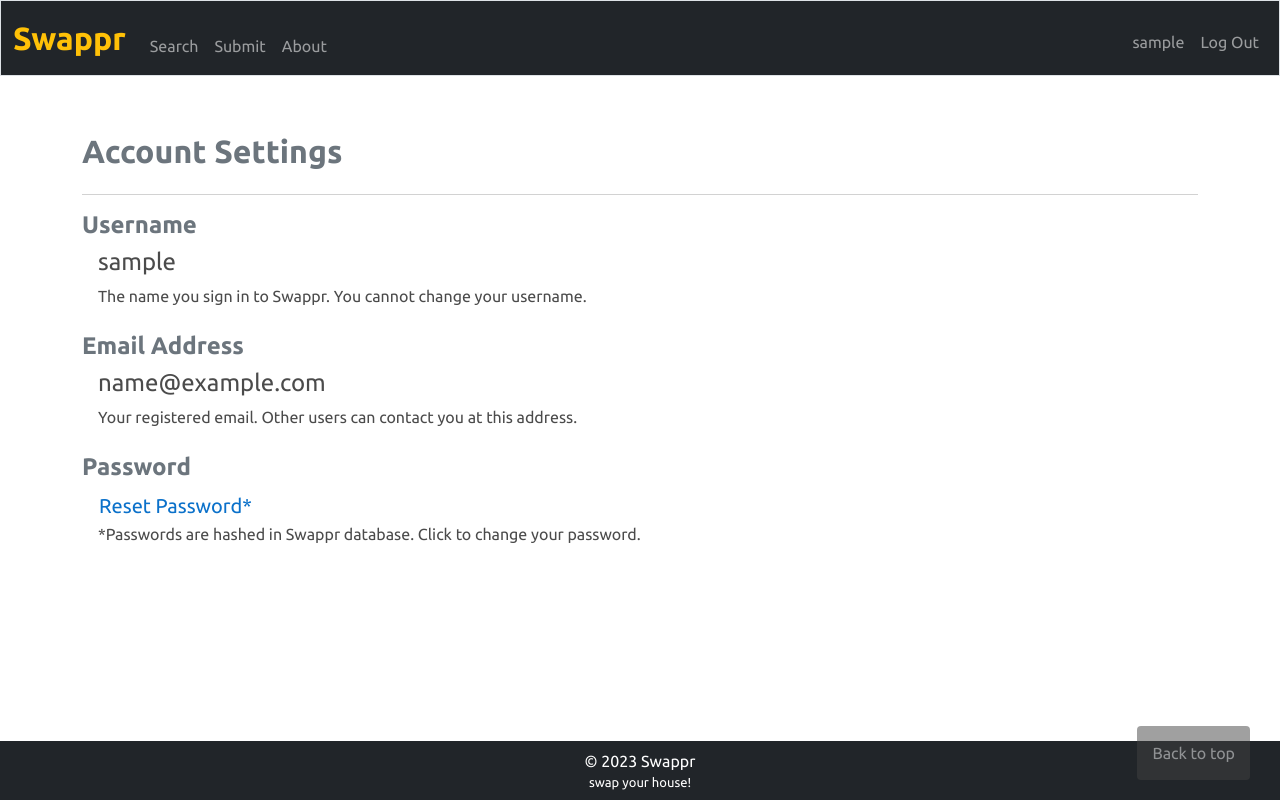
After one commit to a-tsagkalidis/swappr, a Flask app: page /account in a window 1280 px wide. The commit adds this page. Run offline with Flask 3, Linux system fonts and the light colour scheme; the visitor is signed in with stand-in values (Sample User, id 1); some libraries are stand-ins or nearby versions.

Commit message:
Update: account.html added; reset password added

```diff
--- a/app.py
+++ b/app.py
@@ -70,7 +70,7 @@ def signup():
         email = request.form.get('email').lower()
         username = request.form.get('username').lower()
         password = request.form.get('password')
-        confirmPassword = request.form.get('confirmPassword')
+        confirm_password = request.form.get('confirmPassword')
 
         # Check if all form fields are filled and valid, else flash error and reload the route
         try:
@@ -79,10 +79,10 @@ def signup():
                 email,
                 username,
                 password,
-                confirmPassword
+                confirm_password
             )
 
-            # Hash the password before storing it
+            # Hash password before storing it
             hashed_password = generate_password_hash(
                 password,
                 method='scrypt',
@@ -177,9 +177,10 @@ def signin():
             session['username'] = user_data[0]['username']
             session['email'] = user_data[0]['email']
 
-            # Redirect user to home page
             # Update log with INFO msg
             app.logger.info(f"User with username `{session['username']}` and user_id {session['user_id']} just signed in.")
+
+            # Redirect user to home page
             return redirect('/')
 
         except ValueError as err:
@@ -311,7 +312,7 @@ def update_exposure():
     submission_id = request.form.get('submission_id')
     new_exposure = request.form.get('new_exposure')
 
-    # Update the exposure value in the database
+    # Update exposure value in the database
     query = '''
             UPDATE submissions
             SET exposure = ?
@@ -592,5 +593,63 @@ def search():
         )
 
 
+@app.route('/account', methods = ['GET', 'POST'])
+@login_required
+def account():
+    # Get user data
+    user_id = session['user_id']
+
+    if request.method == 'POST':
+        # Get user submitted form data
+        old_password = request.form.get('oldPassword')
+        new_password = request.form.get('newPassword')
+        confirm_new_password = request.form.get('confirmNewPassword')
+
+        # Fetch user hash
+        query = '''
+                SELECT hash FROM users
+                WHERE id = ?;
+                '''
+        hash = cursor_fetch(query, user_id)
+
+        try:
+            password_reset_validation(
+                old_password,
+                new_password,
+                confirm_new_password,
+                hash
+            )
+
+            # Hash new password before storing it
+            hashed_new_password = generate_password_hash(
+                new_password,
+                method='scrypt',
+                salt_length=16
+            )
+
+            # Update new hashed password in the database
+            query = '''
+                    UPDATE users
+                    SET hash = ?
+                    WHERE id = ?;
+                    '''
+            cursor_execute(query, hashed_new_password, user_id)
+
+            # Update log with INFO msg
+            app.logger.info(f"User with username `{session['username']}` and user_id {user_id} changed password.")
+
+        except ValueError as err:
+            # Update log with ERROR msg
+            app.logger.error(f'Password reset failed: {err}')
+            return render_template('/account.html', error=err)
+
+        flash('Password successfully changed!')
+        return render_template('/account.html')
+    else:
+        return render_template('/account.html')
+
+
+
+
 if __name__ == '__main__':
     app.run(debug=True)
--- a/static/css/styles.css
+++ b/static/css/styles.css
@@ -7,8 +7,12 @@ html {
 }
 body {
     /* font-family: 'Trebuchet MS', sans-serif; */
+    font-family: 'Ubuntu', sans-serif;
     color: rgb(75, 75, 75);
     margin-bottom: auto;
+    display: flex;
+    flex-direction: column;
+    min-height: 100vh;
 }
 a {
     text-decoration: none;
@@ -17,7 +21,12 @@ a {
 .fs-8 {
     font-size: small;
 }
+main {
+    flex: 1;
+}
 /* Core styles */
+
+
 
 
 
@@ -120,6 +129,16 @@ a {
     color: rgb(223, 0, 0);
     transition: .5s;
 }
+
+.btn-reset {
+    color: #0b71ca;
+    text-decoration: none;
+}
+
+.btn-w-70px {
+    width: 70px;
+}
+
 /* Buttons */
 
 
--- a/static/js/script.js
+++ b/static/js/script.js
@@ -142,7 +142,7 @@ function handleBackspace(input, minValue) {
 }
 
 function validateSubmitForm() {
-    const submitForm = document.querySelector('.submitForm');
+    const submitForm = document.querySelector('#submitForm');
     const exposure = submitForm.elements["exposure"].value;
     const houseType = submitForm.elements["houseType"].value;
     const squareMeters = submitForm.elements["squareMeters"].value;
@@ -450,8 +450,4 @@ if (window.location.pathname === '/search') {
         // Update the hidden input field that will send the values to backend
         document.getElementById('bathrooms').value = JSON.stringify({ min: values[0], max: values[1] })
     });
-
-
-
-
 }
--- /dev/null
+++ b/templates/account.html
@@ -0,0 +1,74 @@
+{% extends "layout.html" %}
+
+{% block title %}
+    Account
+{% endblock %}
+
+{% block main %}
+  <div class="container mt-2">
+		<!-- Account information -->
+    <h1 class="mb-4 fw-bold fs-2 text-secondary">Account Settings</h1>
+		<hr>
+
+		<!-- Username -->
+		<h3 class="mb-1 fs-4 fw-bold text-secondary">Username</h2>
+		<div class="form-group mb-4 fw-normal fs-4 px-3">
+			<p class="mb-1">{{ session['username'] }}</p>
+			<p class="mb-1 fs-6 fw-light">The name you sign in to Swappr. You cannot change your username.</p>
+		</div>
+
+		<!-- Email address -->
+		<h3 class="mb-1 fs-4 fw-bold text-secondary">Email Address</h2>
+		<div class="form-group mb-4 fw-normal fs-4 px-3">
+			<p class="mb-1">{{ session['email'] }}</p>
+			<p class="mb-1 fs-6 fw-light">Your registered email. Other users can contact you at this address.</p>
+		</div>
+
+		<!-- Password -->
+		<h3 class="mb-1 fs-4 fw-bold text-secondary">Password</h2>
+		<div class="form-group mb-4 fw-normal fs-4 px-3">
+			<form method="post" action="/account" id="...">
+				<!-- <button type="button" class="btn btn-link btn-reset fs-5 fw-3 p-0">Reset Password*</button> -->
+
+				<button type="button" class="btn btn-link btn-reset fs-5 fw-3 p-0" data-bs-toggle="modal" data-bs-target="#exampleModal" data-bs-whatever="Reset Password*">Reset Password*</button>
+				<p class="mb-1 fs-6 fw-light">*Passwords are hashed in Swappr database. Click to change your password.</p>
+
+				<div class="modal fade" id="exampleModal" tabindex="-1" aria-labelledby="exampleModalLabel" aria-hidden="true">
+					<div class="modal-dialog modal-sm modal-dialog-centered modal-dialog-scrollable">
+						<div class="modal-content">
+							<div class="modal-header">
+								<h1 class="modal-title fs-5" id="exampleModalLabel">Password reset</h1>
+								<button type="button" class="btn-close" data-bs-dismiss="modal" aria-label="Close"></button>
+							</div>
+							<div class="modal-body">
+								<div class="mb-4">
+									<input type="password" class="form-control" name="oldPassword" placeholder="Old password">
+								</div>
+								<div class="mb-4">
+									<input type="password" class="form-control" name="newPassword" placeholder="New password">
+								</div>
+								<div class="mb-3">
+									<input type="password" class="form-control" name="confirmNewPassword" placeholder="Confirm new password">
+								</div>
+							</div>
+							<div class="modal-footer">
+								<button type="button" class="btn btn-secondary btn-w-70px" data-bs-dismiss="modal">Close</button>
+								<button type="submit" class="btn btn-primary btn-w-70px">Save</button>
+							</div>
+						</div>
+					</div>
+				</div>
+
+
+
+			</form>
+		</div>
+
+
+		<!-- Submit Button
+		<form method="post" action="/account" id="...">
+			<button type="submit" class="mb-4 btn btn-warning">Search</button>
+		</form> -->
+
+  </div>
+{% endblock %}
--- a/templates/edit_submission.html
+++ b/templates/edit_submission.html
@@ -7,7 +7,7 @@
 {% block main %}
   <div class="container mt-2">
     <h1 class="mb-4 fw-bold fs-2 text-secondary">Edit Your Submission</h1>
-    <form action="/edited_submission" method="post" class="submitForm" onsubmit="return validateForm()">
+    <form action="/edited_submission" method="post" id="submitForm" onsubmit="return validateForm()">
       <input type="hidden" name="submission_id" value="{{ submission.id }}">
       {% include "form_fields.html" %}
       <!-- Add extra fields if needed -->
--- a/templates/layout.html
+++ b/templates/layout.html
@@ -30,7 +30,7 @@
             <li class="nav-item"><a class="nav-link" href="#">About</a></li>
           </ul>
           <ul class="navbar-nav ms-auto mt-2">
-            <div class="nav-item"><a class="nav-link" href="#">{{ session['username'] }}</a></div>
+            <div class="nav-item"><a class="nav-link" href="/account">{{ session['username'] }}</a></div>
             <li class="nav-item"><a class="nav-link" href="/signout">Log Out</a></li>
           </ul>
         {% else %}
@@ -45,17 +45,14 @@
 
 
   <!-- Main Content -->
-  <main class="container-fluid py-5 text-center">
+  <main class="container-fluid pt-5 text-center">
 
       {% block main %}{% endblock %}
 
+      <div class="pt-5">
         {% with messages = get_flashed_messages() %}
           {% if messages %}
-        <ul class="success">
-        {% for message in messages %}
-          {{ message }}
-        {% endfor %}
-        </ul>
+            <div class="success" role="alert"> {% for message in messages %}{{ message }}{% endfor %}</div>
           {% endif %}
         {% endwith %}
 
@@ -65,11 +62,12 @@
         {% if success %}
           <div class="success" role="alert">{{ success }}</div>
         {% endif %}
+      </div>
 
   </main>
 
   <!-- Footer -->
-  <footer class="bg-dark text-white text-center py-2 mt-4">
+  <footer class="bg-dark text-white text-center py-2">
     <div>&copy; 2023 Swappr</div>
     <div style="font-size: small; font-weight: lighter;">swap your house!</div>
   </footer>
--- a/templates/search.html
+++ b/templates/search.html
@@ -7,7 +7,7 @@
 {% block main %}
   <div class="container mt-2">
     <h1 class="mb-4 fw-bold fs-2 text-secondary">Search a House</h1>
-    <form action="/search" method="post" class="submitForm">
+    <form action="/search" method="post" id="...">
 
       <!-- House characteristics sections -->
       <hr>
--- a/templates/signin.html
+++ b/templates/signin.html
@@ -6,7 +6,7 @@
 
 {% block main %}
 
-    <form action="/signin" id="signinForm" method="post" onsubmit="return validateSignInForm()">
+    <form action="/signin" method="post" id="signinForm" onsubmit="return validateSignInForm()">
         <div class="mb-3">
             <input autocomplete="off" autofocus type="text" class="form-control mx-auto w-auto" name="username" placeholder="Username" required>
         </div>
--- a/templates/signup.html
+++ b/templates/signup.html
@@ -6,7 +6,7 @@
 
 {% block main %}
 
-	<form action="/signup" id="signupForm" method="post" onsubmit="return validateSignUpForm()">
+	<form action="/signup" method="post" id="signupForm" onsubmit="return validateSignUpForm()">
 		<div class="mb-3">
 			<input autocomplete="off" autofocus type="email" class="form-control mx-auto w-auto" name="email" placeholder="Email" required>
 		</div>
--- a/templates/submit.html
+++ b/templates/submit.html
@@ -8,7 +8,7 @@
 
   <div class="container mt-2">
     <h1 class="mb-4 fw-bold fs-2 text-secondary">House Submission Form</h1>
-    <form action="/submit" method="post" class="submitForm" onsubmit="return validateSubmitForm()">
+    <form action="/submit" method="post" id="submitForm" onsubmit="return validateSubmitForm()">
       {% include "form_fields.html" %}
       <!-- Add extra fields if needed -->
 
```
Also changed, not shown: supportive_functions.py (+29 -3 lines). Lines whose indentation alone changed are shown as unchanged.
